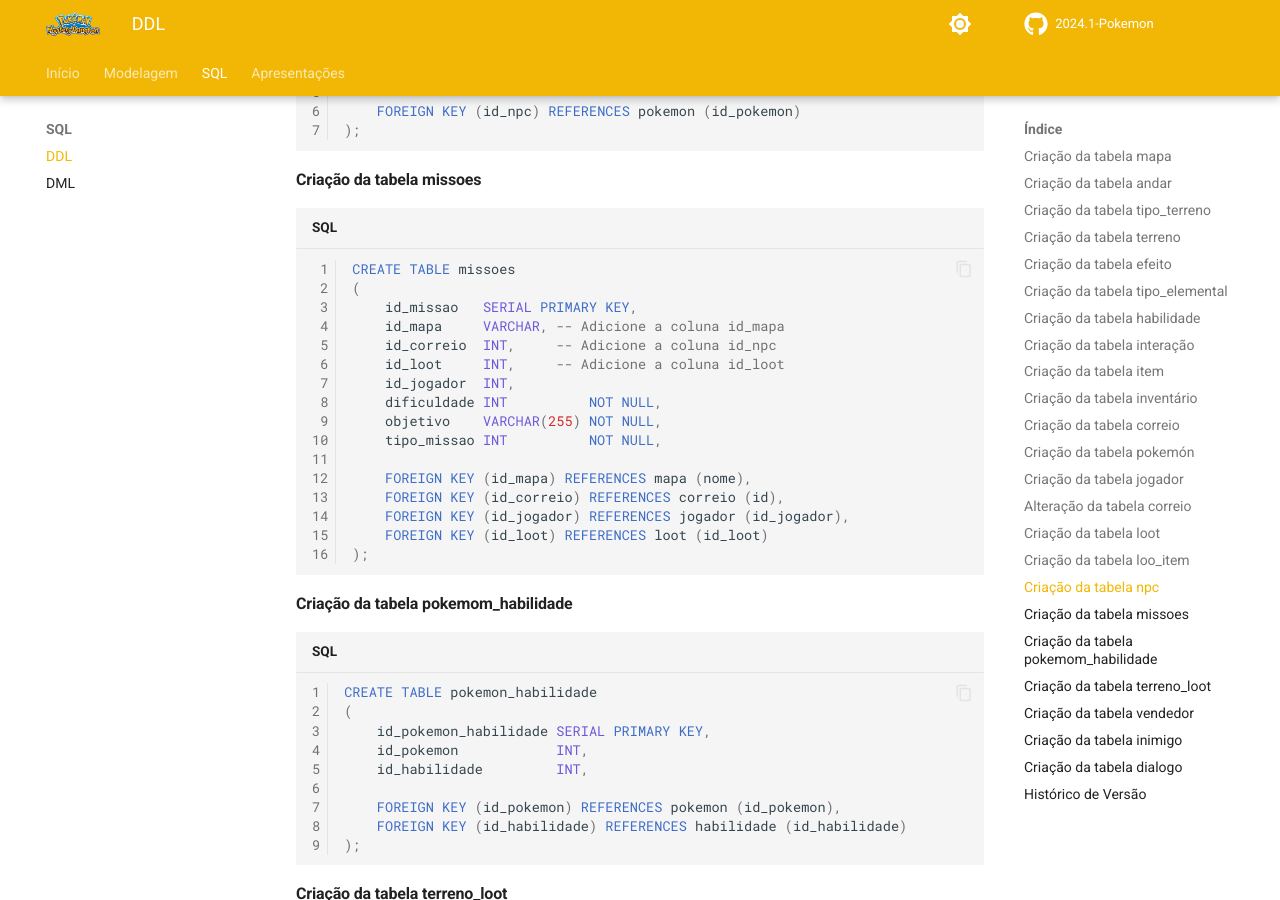
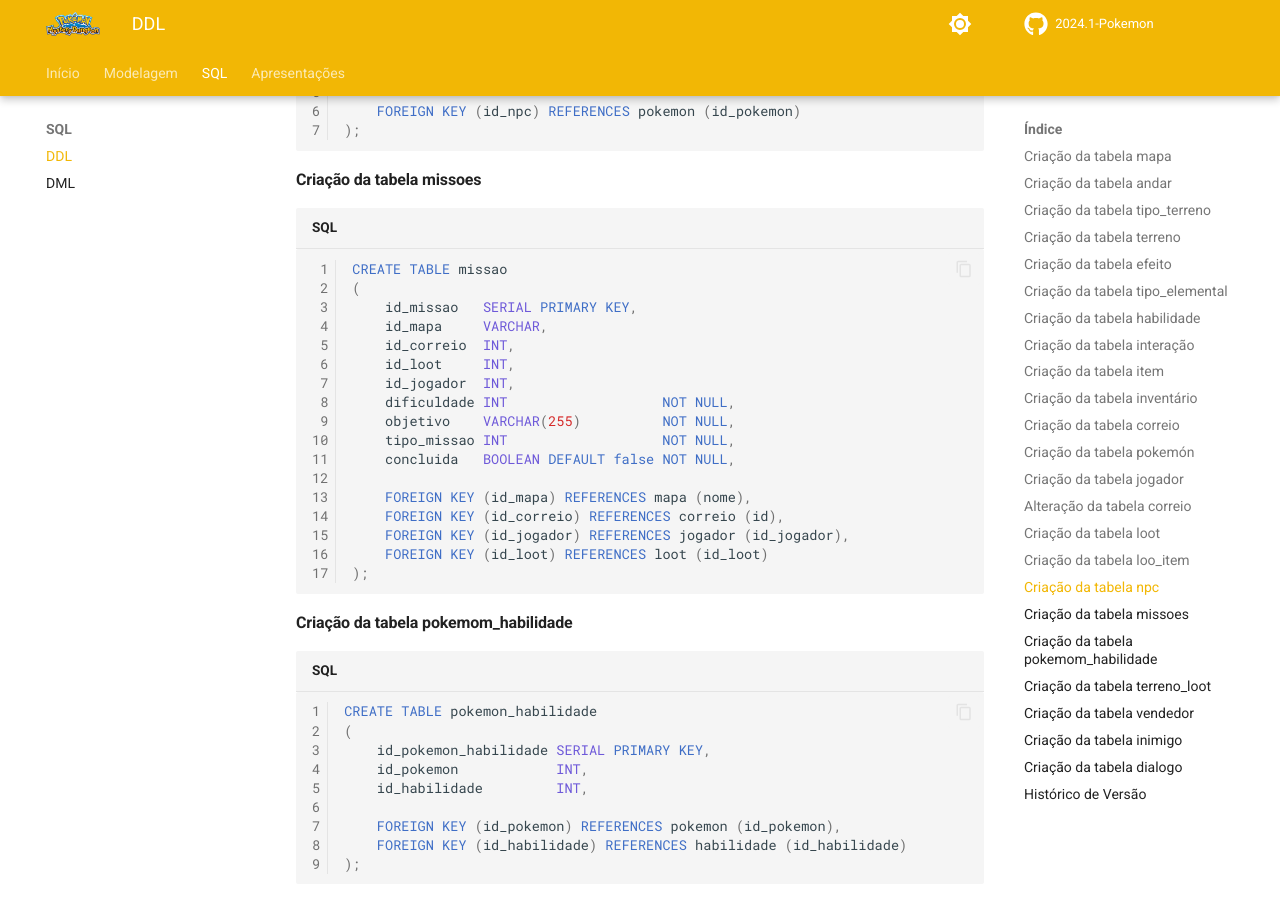
Before and after one commit to SBD1/2024.1-Pokemon, an MkDocs documentation site: the page built from docs/sql/ddl/ddl.md, in a window 1280 px wide and 900 px high, scrolled down 4879 px. Built offline with MkDocs 1.6.1 and Material for MkDocs 9.7.7, drawn with Linux system fonts in a browser that asks for light colours; comment, search, counter and statistics services are not loaded; some of the changed text lies outside the part shown.

Commit message:
Atualizando tabela de missão

````diff
--- a/docs/sql/ddl/ddl.md
+++ b/docs/sql/ddl/ddl.md
@@ -2,19 +2,20 @@
 
 DDL (Data Definition Language), é um subconjunto da linguagem SQL (Structured Query Language) utilizado para definir e gerenciar a estrutura de bancos de dados. Os comandos DDL são usados para criar, alterar e excluir informações em um banco de dados, como tabelas, índices, esquemas, entre outros. Em resumo, DDL é essencial para a criação e gerenciamento da estrutura dos dados em um banco de dados relacional.
 
+#### Criação da tabela mapa
 
-#### Criação da tabela mapa
-~~~sql
+```sql
 CREATE TABLE mapa
 (
     nome               VARCHAR(255) COLLATE pg_catalog."default" NOT NULL,
     quantidade_andares integer                                   NOT NULL,
     CONSTRAINT mapa_pkey PRIMARY KEY (nome)
 );
-~~~
+```
 
 #### Criação da tabela andar
-~~~sql
+
+```sql
 CREATE TABLE andar
 (
     id_andar  SERIAL PRIMARY KEY,
@@ -22,20 +23,22 @@ CREATE TABLE andar
 
     FOREIGN KEY (nome_mapa) REFERENCES mapa (nome)
 );
-~~~
+```
 
 #### Criação da tabela tipo_terreno
-~~~sql
+
+```sql
 CREATE TABLE tipo_terreno
 (
     id_tipo_terreno SERIAL PRIMARY KEY,
     descricao       VARCHAR(50) NOT NULL,
     movimento       BOOLEAN     NOT NULL
 );
-~~~
+```
 
 #### Criação da tabela terreno
-~~~sql
+
+```sql
 CREATE TABLE terreno
 (
     id_terreno      SERIAL PRIMARY KEY,
@@ -47,27 +50,30 @@ CREATE TABLE terreno
     FOREIGN KEY (id_tipo_terreno) REFERENCES tipo_terreno (id_tipo_terreno),
     FOREIGN KEY (id_andar) REFERENCES andar (id_andar)
 );
-~~~
+```
 
 #### Criação da tabela efeito
-~~~sql
+
+```sql
 CREATE TABLE efeito
 (
     nome VARCHAR(255) PRIMARY KEY,
     dano INT NOT NULL
 );
-~~~
+```
 
 #### Criação da tabela tipo_elemental
-~~~sql
+
+```sql
 CREATE TABLE tipo_elemental
 (
     nome VARCHAR(255) PRIMARY KEY
 );
-~~~
+```
 
 #### Criação da tabela habilidade
-~~~sql
+
+```sql
 CREATE TABLE habilidade
 (
     id_habilidade  SERIAL PRIMARY KEY,
@@ -80,10 +86,11 @@ CREATE TABLE habilidade
     FOREIGN KEY (nome_efeito) REFERENCES efeito (nome),
     FOREIGN KEY (tipo_elemental) REFERENCES tipo_elemental (nome)
 );
-~~~
+```
 
 #### Criação da tabela interação
-~~~sql
+
+```sql
 CREATE TABLE interacao
 (
     id            SERIAL PRIMARY KEY,
@@ -94,10 +101,11 @@ CREATE TABLE interacao
     FOREIGN KEY (tipo_atacante) REFERENCES tipo_elemental (nome), -- Ajuste a tabela e coluna referenciadas
     FOREIGN KEY (tipo_defensor) REFERENCES tipo_elemental (nome)  -- Ajuste a tabela e coluna referenciadas
 );
-~~~
+```
 
 #### Criação da tabela item
-~~~sql
+
+```sql
 CREATE TABLE item
 (
     id_item    SERIAL PRIMARY KEY,
@@ -107,10 +115,11 @@ CREATE TABLE item
     quantidade INT          NOT NULL,
     valor      INT          NOT NULL
 );
-~~~
+```
 
 #### Criação da tabela inventário
-~~~sql
+
+```sql
 CREATE TABLE inventario
 (
     id_inventario SERIAL PRIMARY KEY, -- Defina a coluna id_inventario como chave primária
@@ -119,10 +128,11 @@ CREATE TABLE inventario
 
     FOREIGN KEY (id_item) REFERENCES item (id_item)
 );
-~~~
+```
 
 #### Criação da tabela correio
-~~~sql
+
+```sql
 CREATE TABLE correio
 (
     id         SERIAL PRIMARY KEY,
@@ -131,19 +141,21 @@ CREATE TABLE correio
 
     FOREIGN KEY (terreno_id) REFERENCES terreno (id_terreno)
 );
-~~~
+```
 
 #### Criação da tabela pokemón
-~~~sql
+
+```sql
 CREATE TABLE pokemon
 (
     id_pokemon      SERIAL PRIMARY KEY,
     id_tipo_pokemon INT
 );
-~~~
+```
 
 #### Criação da tabela jogador
-~~~sql
+
+```sql
 CREATE TABLE jogador
 (
     id_jogador      INT PRIMARY KEY,
@@ -166,17 +178,19 @@ CREATE TABLE jogador
     FOREIGN KEY (id_inventario) REFERENCES inventario (id_inventario),
     FOREIGN KEY (id_correio) REFERENCES correio (id)
 );
-~~~
+```
 
 #### Alteração da tabela correio
-~~~sql
+
+```sql
 ALTER TABLE correio
     ADD CONSTRAINT correio_id_jogador_fkey FOREIGN KEY (jogador_id) REFERENCES jogador (id_jogador);
 
-~~~
+```
 
 #### Criação da tabela loot
-~~~sql
+
+```sql
 CREATE TABLE loot
 (
     id_loot    SERIAL PRIMARY KEY,
@@ -184,10 +198,11 @@ CREATE TABLE loot
 
     FOREIGN KEY (id_terreno) REFERENCES terreno (id_terreno)
 );
-~~~
+```
 
 #### Criação da tabela loo_item
-~~~sql
+
+```sql
 CREATE TABLE loot_item
 (
     id_loot_item SERIAL PRIMARY KEY, -- Adiciona uma chave primária
@@ -198,10 +213,11 @@ CREATE TABLE loot_item
     FOREIGN KEY (id_item) REFERENCES item (id_item),
     FOREIGN KEY (id_loot) REFERENCES loot (id_loot)
 );
-~~~
+```
 
 #### Criação da tabela npc
-~~~sql
+
+```sql
 CREATE TABLE npc
 (
     id_npc      INT PRIMARY KEY,
@@ -209,32 +225,33 @@ CREATE TABLE npc
 
     FOREIGN KEY (id_npc) REFERENCES pokemon (id_pokemon)
 );
-~~~
-
+```
 
 #### Criação da tabela missoes
-~~~sql
-CREATE TABLE missoes
+
+```sql
+CREATE TABLE missao
 (
     id_missao   SERIAL PRIMARY KEY,
-    id_mapa     VARCHAR, -- Adicione a coluna id_mapa
-    id_correio  INT,     -- Adicione a coluna id_npc
-    id_loot     INT,     -- Adicione a coluna id_loot
+    id_mapa     VARCHAR,
+    id_correio  INT,
+    id_loot     INT,
     id_jogador  INT,
-    dificuldade INT          NOT NULL,
-    objetivo    VARCHAR(255) NOT NULL,
-    tipo_missao INT          NOT NULL,
+    dificuldade INT                   NOT NULL,
+    objetivo    VARCHAR(255)          NOT NULL,
+    tipo_missao INT                   NOT NULL,
+    concluida   BOOLEAN DEFAULT false NOT NULL,
 
     FOREIGN KEY (id_mapa) REFERENCES mapa (nome),
     FOREIGN KEY (id_correio) REFERENCES correio (id),
     FOREIGN KEY (id_jogador) REFERENCES jogador (id_jogador),
     FOREIGN KEY (id_loot) REFERENCES loot (id_loot)
 );
-~~~
-
+```
 
 #### Criação da tabela pokemom_habilidade
-~~~sql
+
+```sql
 CREATE TABLE pokemon_habilidade
 (
     id_pokemon_habilidade SERIAL PRIMARY KEY,
@@ -244,10 +261,11 @@ CREATE TABLE pokemon_habilidade
     FOREIGN KEY (id_pokemon) REFERENCES pokemon (id_pokemon),
     FOREIGN KEY (id_habilidade) REFERENCES habilidade (id_habilidade)
 );
-~~~
+```
 
 #### Criação da tabela terreno_loot
-~~~sql
+
+```sql
 CREATE TABLE terreno_loot
 (
     id_terreno_loot SERIAL PRIMARY KEY,
@@ -257,10 +275,11 @@ CREATE TABLE terreno_loot
     FOREIGN KEY (id_terreno) REFERENCES terreno (id_terreno),
     FOREIGN KEY (id_loot) REFERENCES loot (id_loot)
 );
-~~~
+```
 
 #### Criação da tabela vendedor
-~~~sql
+
+```sql
 CREATE TABLE vendedor
 (
     id_vendendor    INT PRIMARY KEY,
@@ -285,10 +304,11 @@ CREATE TABLE vendedor
     FOREIGN KEY (item_2) REFERENCES item (id_item),
     FOREIGN KEY (item_3) REFERENCES item (id_item)
 );
-~~~
+```
 
 #### Criação da tabela inimigo
-~~~sql
+
+```sql
 CREATE TABLE inimigo
 (
     id_inimigo      INT PRIMARY KEY,
@@ -307,11 +327,11 @@ CREATE TABLE inimigo
     FOREIGN KEY (id_inimigo) REFERENCES npc (id_npc),
     FOREIGN KEY (posicao) REFERENCES terreno (id_terreno)
 );
-~~~
-
+```
 
 #### Criação da tabela dialogo
-~~~sql
+
+```sql
 CREATE TABLE dialogo
 (
     id         SERIAL PRIMARY KEY,
@@ -319,10 +339,11 @@ CREATE TABLE dialogo
     fala       text COLLATE pg_catalog."default" NOT NULL,
     ordem      INT
 );
-~~~
+```
 
 ## Histórico de Versão
 
-| Versão |    Data    |                     Descrição                     |                                                                                                Autor(es)                                                                                                 |
-| :----: | :--------: | :-----------------------------------------------: | :------------------------------------------------------------------------------------------------------------------------------------------------------------------------------------------------------: |
-| `1.0`  | 16/08/2024 | Criação das tabelas | [Gabriel Marcolino](https://github.com/GabrielMR360), [Shaíne Oliveira](ttps://github.com/ShaineOliveira), [José Filipi](https://github.com/JoseFilipi) e [Leonardo Bonetti](https://github.com/LeoFacB) |
+| Versão |    Data    |         Descrição          |                                                                                                Autor(es)                                                                                                 |
+| :----: | :--------: | :------------------------: | :------------------------------------------------------------------------------------------------------------------------------------------------------------------------------------------------------: |
+| `1.0`  | 16/08/2024 |    Criação das tabelas     | [Gabriel Marcolino](https://github.com/GabrielMR360), [Shaíne Oliveira](ttps://github.com/ShaineOliveira), [José Filipi](https://github.com/JoseFilipi) e [Leonardo Bonetti](https://github.com/LeoFacB) |
+| `1.1`  | 17/08/2024 | Alterando tabela de missão |                                                                           [Gabriel Marcolino](https://github.com/GabrielMR360)                                                                           |
````
Also changed, not shown: docs/sql/dql/dql.md (added, +7 -0 lines), 2 other files.
